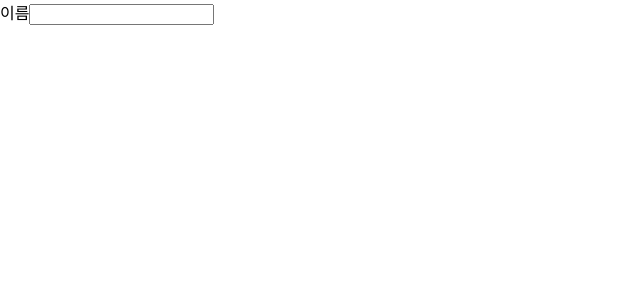
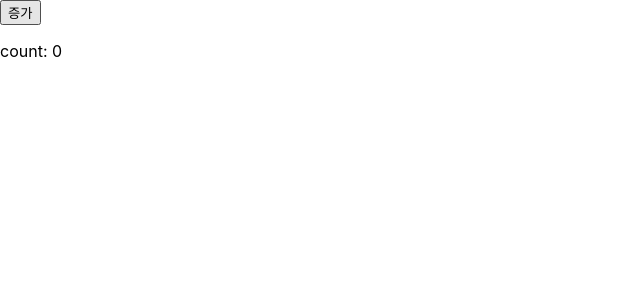
Before and after one commit to FromLAtoNY-wodhksqq/React-Hooks, a React (Create React App) app: page / in a window 1280 px wide. Shown: the top 300 px of the page, without its empty margins (0-640 px from the left). Built offline with nearby package versions, Linux system fonts and the light colour scheme.

Commit message:
useTransition

```diff
--- a/src/App.js
+++ b/src/App.js
@@ -1,17 +1,31 @@
 import logo from './logo.svg';
 import './App.css';
-import React, {useState, useEffect, useRef, useContext, useMemo, useCallback,useReducer,useId} from "react";
+import React, {useState, useEffect, useRef, useContext, useMemo, useCallback,useReducer,useId,useLayoutEffect,useTransition} from "react";
 
 function App() {
-    const id = useId();
+    const [count, setCount] = useState(0);
+    const [list, setList] = useState([]);
+    const [tran, stran] = useTransition();
 
-    return(
+    const handleClick = () => {
+        setCount(c => c + 1);
+
+        stran(() => {
+            const bigList = [];
+            for (let i = 0; i < 10000; i++) {
+                bigList.push(i);
+            }
+            setList(bigList);
+        });
+    };
+
+    return (
         <div>
-        <label htmlFor="name">이름</label>
-        <input id="name"/>
+            <button onClick={handleClick}>증가</button>
+            <p>count: {count}</p>
+            {tran && <p>로딩중</p>}
         </div>
-    )
+    );
 }
 
-
 export default App;
```
